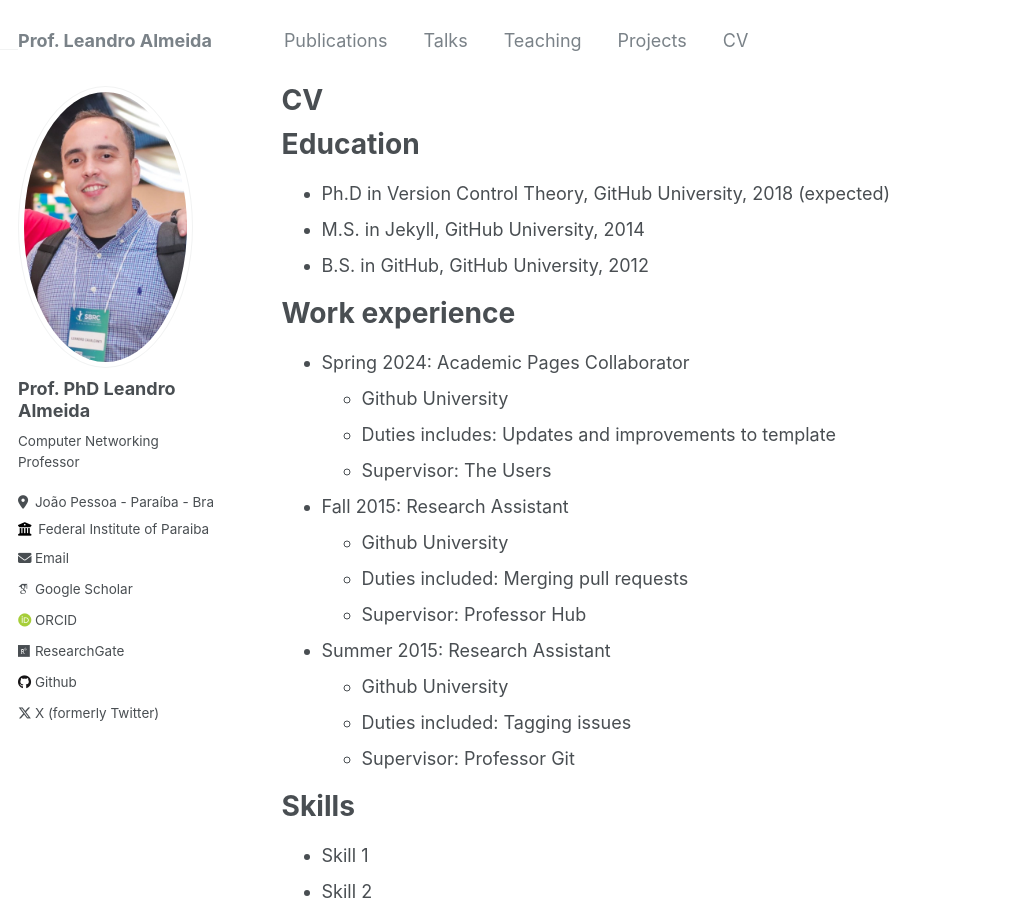
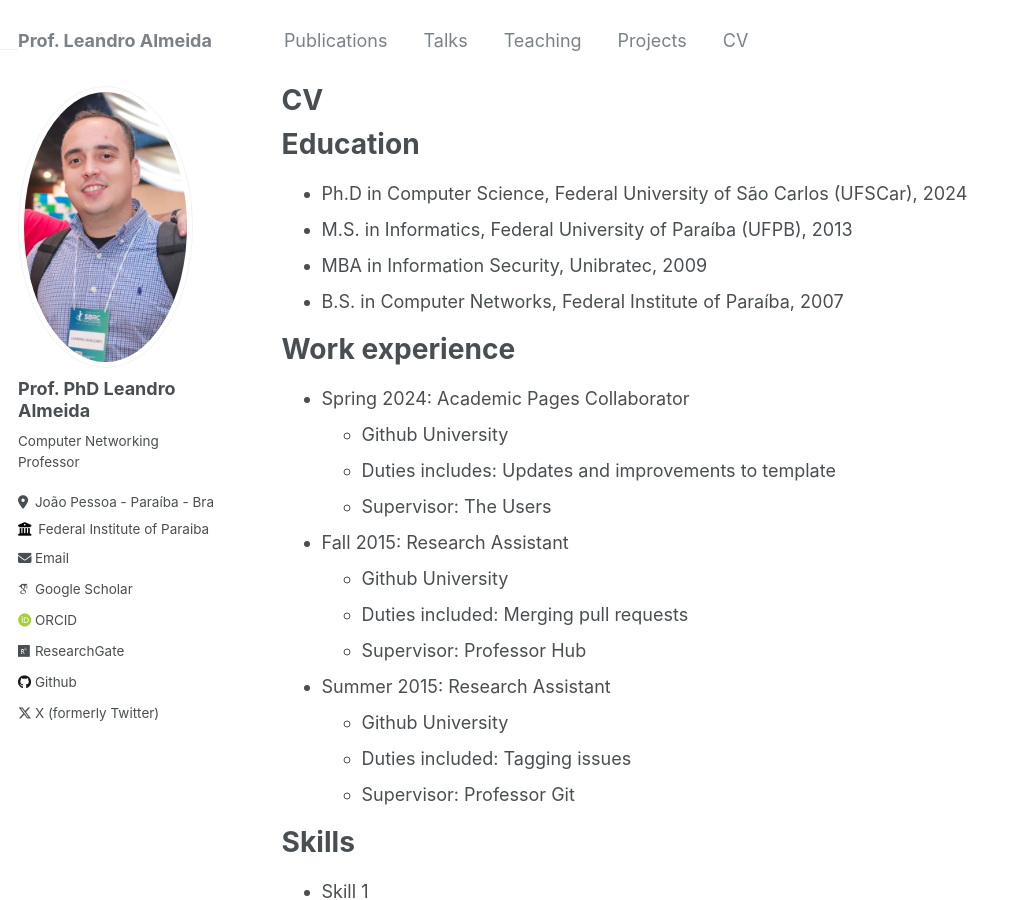
Before and after one commit to leandrocalmeida/leandrocalmeida.github.io, a Jekyll site: the page built from _pages/cv.md, in a window 1280 px wide and 900 px high. Shown: the whole window, without its empty margins (0-1012 px from the left). Built offline with Jekyll 4.4.1, drawn with Linux system fonts in a browser that asks for light colours; some web fonts are replaced.

Commit message:
CV update

```diff
--- a/_pages/cv.md
+++ b/_pages/cv.md
@@ -11,9 +11,10 @@
 
 Education
 ======
-* Ph.D in Version Control Theory, GitHub University, 2018 (expected)
-* M.S. in Jekyll, GitHub University, 2014
-* B.S. in GitHub, GitHub University, 2012
+* Ph.D in Computer Science, Federal University of São Carlos (UFSCar), 2024
+* M.S. in Informatics, Federal University of Paraíba (UFPB), 2013
+* MBA  in Information Security, Unibratec, 2009
+* B.S. in Computer Networks, Federal Institute of Paraíba, 2007
 
 Work experience
 ======
```
